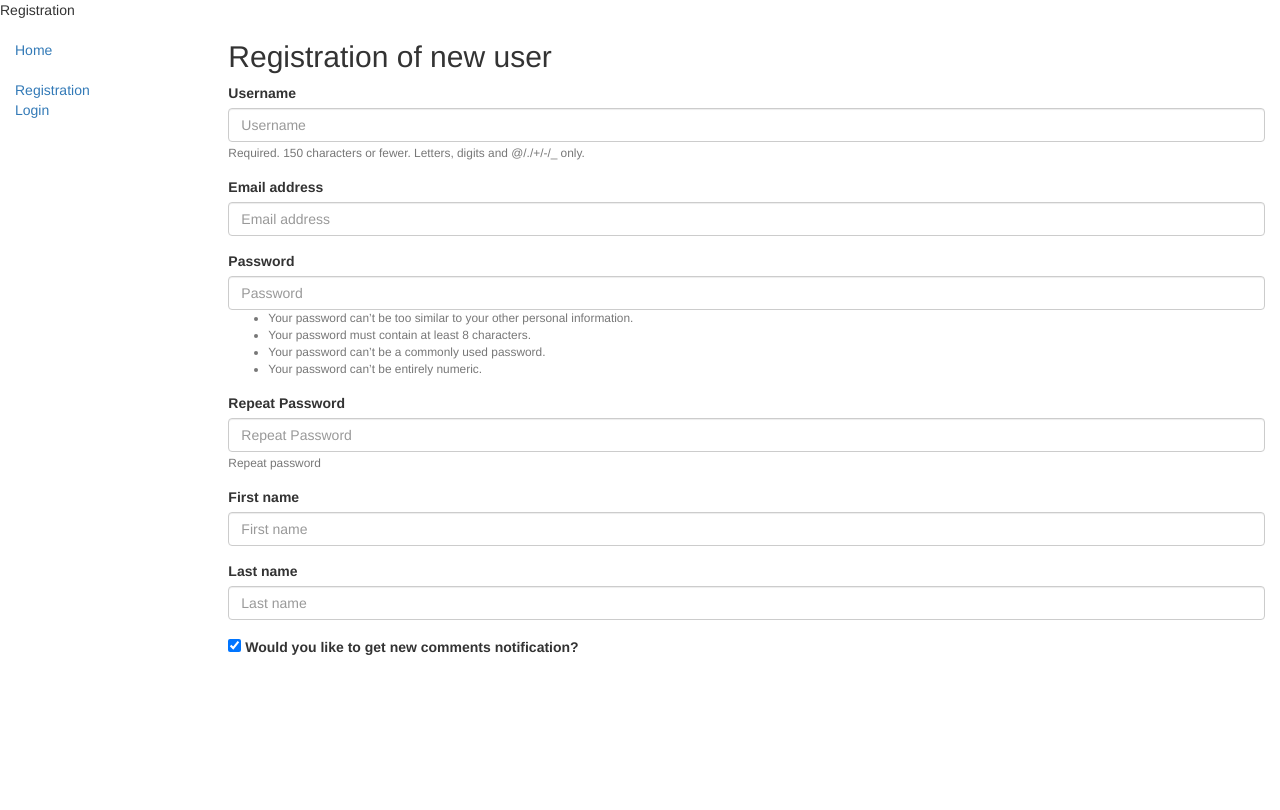
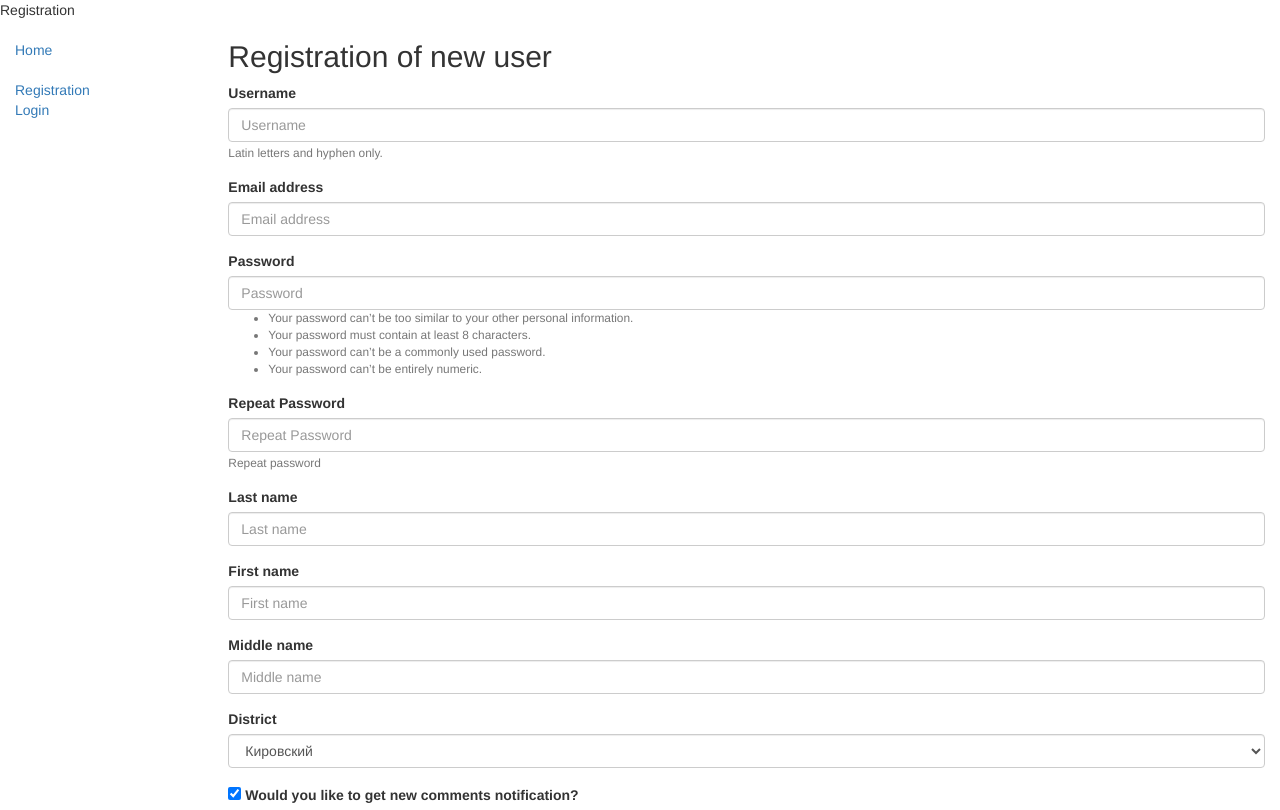
Before and after one commit to AnastasiaKilko/OOP2, a Django app: page /designapp/accounts/register/ in a window 1280 px wide. Before the commit the page ends 655 px from the top, so only its background shows below. Run offline with Django 3.2, Linux system fonts and the light colour scheme; some libraries are stand-ins or nearby versions.

Commit message:
2.1 task in process

```diff
--- a/designpro/designapp/admin.py
+++ b/designpro/designapp/admin.py
@@ -8,5 +8,5 @@ admin.site.register(AdvUser)
 
 @admin.register(Application)
 class ApplicationAdmin(admin.ModelAdmin):
-    list_display = ('name', 'description', 'category', 'status', 'created_at')
+    list_display = ('name', 'description', 'author', 'category', 'status', 'created_at')
     list_filter = ('status', 'created_at')
--- a/designpro/designapp/forms.py
+++ b/designpro/designapp/forms.py
@@ -1,22 +1,45 @@
+from email.policy import default
+from enum import unique
+
 from django import forms
 from .models import AdvUser
 from django.contrib.auth import password_validation
 from django.core.exceptions import ValidationError
+from django.core.validators import RegexValidator
+
 
 class ChangeUserInfoForm(forms.ModelForm):
     email = forms.EmailField(required=True, label='Email address')
 
     class Meta:
         model = AdvUser
-        fields = ('username', 'email', 'first_name', 'last_name', 'send_messages')
+        fields = ('username', 'email', 'last_name', 'first_name', 'middle_name', 'district')
 
 
 class RegisterUserForm(forms.ModelForm):
+    username = forms.CharField(required=True, label='Username', help_text='Latin letters and hyphen only.',
+                               validators=[RegexValidator('^[a-zA-Z-]', message='Your username is wrong. Please, try again.')],
+                               error_messages={'unique': 'This username is already taken.'})
     email = forms.EmailField(required=True, label='Email address')
     password1 = forms.CharField(label='Password', widget=forms.PasswordInput,
                                 help_text=password_validation.password_validators_help_text_html())
     password2 = forms.CharField(label='Repeat Password', widget=forms.PasswordInput,
                                 help_text='Repeat password')
+    last_name = forms.CharField(required=True, label='Last name', widget=forms.TextInput,
+                                validators=[RegexValidator('^[а-яА-ЯёЁ-]+\s',
+                                                           message='Your last name format is wrong. Please, try again.')])
+    first_name = forms.CharField(required=True, label='First name', widget=forms.TextInput,
+                                 validators=[RegexValidator('^[а-яА-ЯёЁ-]+\s',
+                                                           message='Your first name format is wrong. Please, try again.')])
+    middle_name = forms.CharField(required=True, label='Middle name', widget=forms.TextInput,
+                                  validators=[RegexValidator('^[а-яА-ЯёЁ-]+\s',
+                                                           message='Your middle name format is wrong. Please, try again.')])
+    USER_DISTRICT = (
+        ('k', 'Кировский'),
+        ('l', 'Ленинский'),
+        ('o', 'Октябрьский'),
+    )
+    district = forms.ChoiceField(choices=USER_DISTRICT)
 
     def clean_password1(self):
         password1 = self.cleaned_data['password1']
@@ -37,13 +60,11 @@ class RegisterUserForm(forms.ModelForm):
     def save(self, commit=True):
         user = super().save(commit=False)
         user.set_password(self.cleaned_data['password1'])
-        user.is_active = False
-        user.is_activated = False
-        if commit:
-            user.save()
-        #user_registrated.send(RegisterUserForm, instance=user)
+        user.is_active = True
+        user.is_activated = True
         return user
 
     class Meta:
         model = AdvUser
-        fields = ('username', 'email', 'password1', 'password2', 'first_name', 'last_name', 'send_messages')
+        fields = ('username', 'email', 'password1', 'password2',
+                  'last_name', 'first_name', 'middle_name', 'district', 'send_messages')
--- a/designpro/designapp/models.py
+++ b/designpro/designapp/models.py
@@ -10,7 +10,7 @@ class Application(models.Model):
     category = models.ForeignKey('Category', on_delete=models.SET_NULL, null=True)
     image = models.ImageField(upload_to='images/', null=True, blank=True)
     created_at = models.DateTimeField(auto_now_add=True)
-    author = models.ForeignKey('AdvUser', on_delete=models.SET_NULL, null=True)
+    author = models.ForeignKey('AdvUser', on_delete=models.SET_NULL, null=True, blank=True)
 
     APP_STATUS = (
         ('n', 'New'),
@@ -38,9 +38,30 @@ class Category(models.Model):
 
 
 class AdvUser(AbstractUser):
+    username = models.CharField(max_length=100, unique=True)
+    first_name = models.CharField(max_length=100)
+    middle_name = models.CharField(max_length=100, blank=True)
+    last_name = models.CharField(max_length=100)
+    email = models.EmailField(unique=False)
+
+    USER_DISTRICT = (
+        ('k', 'Кировский'),
+        ('l', 'Ленинский'),
+        ('o', 'Октябрьский'),
+    )
+    district = models.CharField(max_length=1, choices=USER_DISTRICT, default='l', help_text="Choose a district")
+
     is_activated = models.BooleanField(default=True,
                                        db_index=True, verbose_name='Have you been activated?')
     send_messages = models.BooleanField(default=True, verbose_name='Would you like to get new comments notification?')
 
     class Meta(AbstractUser.Meta):
         pass
+
+# class District(models.Model):
+#     USER_DISTRICT = (
+#         ('k', 'Кировский'),
+#         ('l', 'Ленинский'),
+#         ('o', 'Октябрьский'),
+#     )
+#     district = models.CharField(max_length=1, choices=USER_DISTRICT, default='l', help_text="Choose a district")
--- a/designpro/designapp/templates/base_generic.html
+++ b/designpro/designapp/templates/base_generic.html
@@ -26,7 +26,7 @@
             {% block sidebar %}
             <ul class="sidebar-nav">
                 <li><a href="{% url 'main:index' %}">Home</a></li>
-<!--                <li><a href="{% url 'main:applications' %}">Applications</a></li>-->
+<!--                <li><a href="">Applications</a></li>-->
             </ul>
 
             <ul class="sidebar-nav">
--- a/designpro/designapp/urls.py
+++ b/designpro/designapp/urls.py
@@ -8,7 +8,7 @@ app_name = 'main'
 urlpatterns = [
     #path('<str:page>/', views.other_page, name='other'),
     url(r'^$', views.index, name='index'),
-    url(r'^applications/$', views.ApplicationListView.as_view(), name='applications'),
+    # url(r'^applications/$', views.ApplicationListView.as_view(), name='applications'),
     url(r'^account/login/$', views.BBLoginView.as_view(), name='login'),
     url(r'^accounts/profile/change/$', views.ChangeUserInfoView.as_view(), name='profile_change'),
     url(r'^account/profile/$', views.profile, name='profile'),
--- a/designpro/designapp/views.py
+++ b/designpro/designapp/views.py
@@ -11,6 +11,7 @@ from django.urls import reverse_lazy
 from django.views.generic import CreateView, UpdateView, TemplateView
 from .forms import ChangeUserInfoForm, RegisterUserForm
 from django.views import generic
+
 
 # Create your views here.
 def index(request):
@@ -36,7 +37,9 @@ class BBLoginView(LoginView):
 
 @login_required
 def profile(request):
+   # personal_applications = PersonalApplicationListView.as_view()
     return render(request, 'main/profile.html')
+                  #{'personal_applications': personal_applications})
 
 class BBLogoutView(LoginRequiredMixin, LogoutView):
     template_name = 'main/logout.html'
@@ -74,12 +77,18 @@ class RegisterDoneView(TemplateView):
    template_name = 'main/register_done.html'
 
 
-class ApplicationListView(generic.ListView):
+# class ApplicationListView(generic.ListView):
+#     model = Application
+#     paginate_by = 4
+#
+#
+class PersonalApplicationListView(generic.ListView):
     model = Application
     paginate_by = 4
 
-
-
-# class ApplicationDetailView(generic.DetailView):
-#     model = Application
+    def get_queryset(self):
+        return Application.objects.filter(author=self.request.user)
 #
+# # class ApplicationDetailView(generic.DetailView):
+# #     model = Application
+# #
```
Also changed, not shown: designpro/designapp/templates/main/profile.html (+14 -1 lines), designpro/db.sqlite3, designpro/designapp/migrations/0004_auto_20241130_1146.py (added), designpro/designapp/static/images/bathroom.jpg (renamed from designpro/images/712539bd0ce6987fd3c0d2cbc0c956e6.jpg), designpro/designapp/static/images/bedroom.jpeg (renamed from designpro/images/bedroom.jpeg), designpro/designapp/static/images/bedroom_5zpdRFZ.jpeg (renamed from designpro/images/bedroom_5zpdRFZ.jpeg), designpro/designapp/static/images/bedroomkids.jpg (renamed from designpro/images/bedroomkids.jpg), designpro/designapp/static/images/bedroomkids_yEhcMeU.jpg (renamed from designpro/images/bedroomkids_yEhcMeU.jpg), designpro/designapp/static/images/kitchen_plan.png (renamed from designpro/images/kitchen_plan.png), designpro/designapp/static/images/kitchen_plan_r6yHHPY.png (renamed from designpro/images/kitchen_plan_r6yHHPY.png), designpro/designapp/static/images/livingroom.jpg (renamed from designpro/images/livingroom.jpg), designpro/designapp/static/images/livingroom_kzMEXUU.jpg (renamed from designpro/images/livingroom_kzMEXUU.jpg), designpro/designapp/static/images/livroom.jpg (renamed from designpro/images/livroom.jpg).
